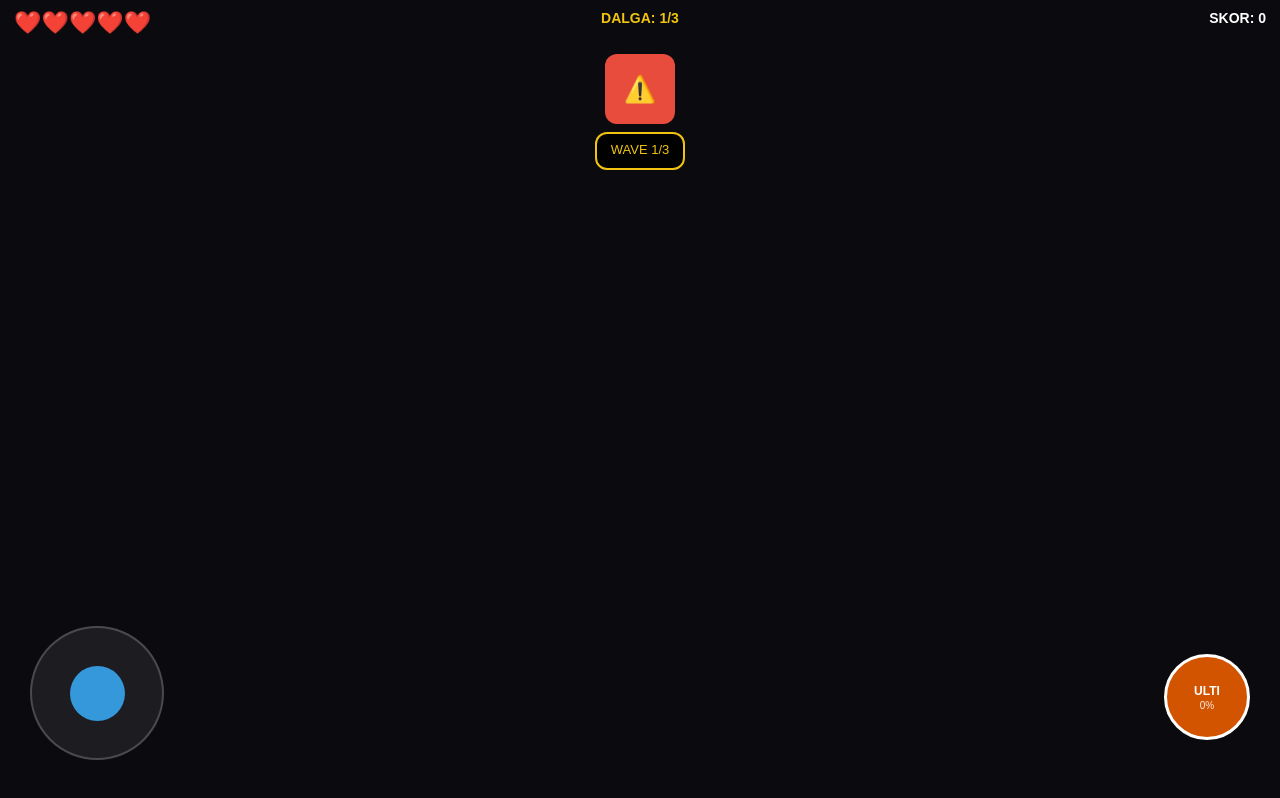
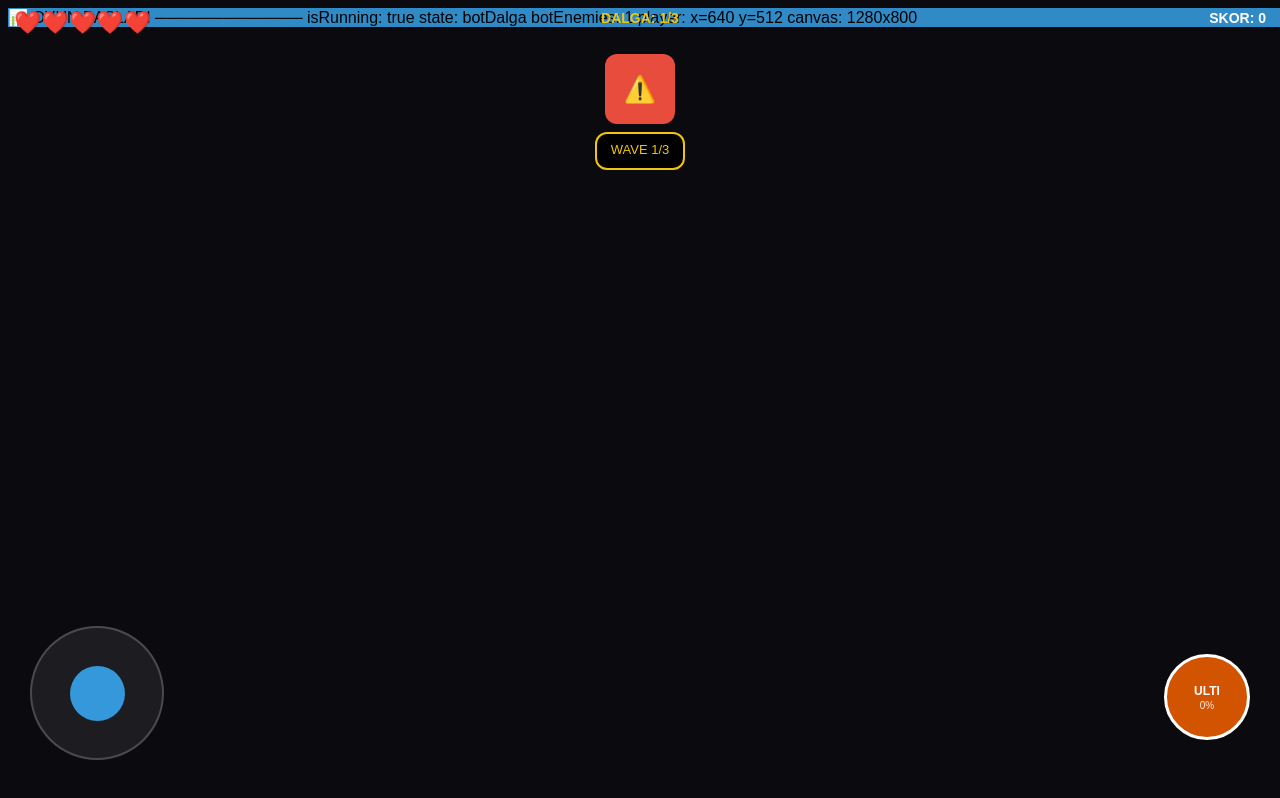
Before and after one commit to Enes790/fix3, a plain HTML site: page index.html in a window 1280 px wide. Both pictures are taken after a click on the button "BAŞLA". Drawn offline with Linux system fonts and the light colour scheme.

Commit message:
Update index.html

```diff
--- a/index.html
+++ b/index.html
@@ -9,7 +9,7 @@
 <body>
 
 <!-- ============================================================ -->
-<!-- YÜKLEME PANELİ - Dosyalar yüklenirken görünür -->
+<!-- YÜKLEME PANELİ -->
 <!-- ============================================================ -->
 <div id="yuklemePaneli">
     <h2>📚 Sistem Başlatılıyor</h2>
@@ -18,7 +18,12 @@
 </div>
 
 <!-- ============================================================ -->
-<!-- OYUN ALANI - Yükleme bitince görünür -->
+<!-- HATA PANELİ (ekranda hata gösterir) -->
+<!-- ============================================================ -->
+<div id="hataPanel"></div>
+
+<!-- ============================================================ -->
+<!-- OYUN ALANI -->
 <!-- ============================================================ -->
 <div id="oyunAlani" style="display:none;">
 
@@ -68,23 +73,15 @@
 <!-- YÜKLEME TAKİP SİSTEMİ -->
 <!-- ============================================================ -->
 <script>
-    // Yüklenen dosyaları burada tutacağız
     window.yuklenenDosyalar = [];
-
-    // Yüklenmesi gereken tüm dosyalar
     window.beklenenDosyalar = [
         'config', 'utils', 'questions', 'input', 'ui',
         'player', 'bot', 'boss', 'bullet', 'game'
     ];
 
-    // Dosya yüklenince çağrılır - hem konsola hem ekrana yazar
     window.dosyaYuklendi = function(ad) {
         window.yuklenenDosyalar.push(ad);
-
-        // Konsola yaz
         console.log("[✓] " + ad + ".js yüklendi");
-
-        // Ekrana yaz
         const liste = document.getElementById('yuklemeListesi');
         if (liste) {
             const satir = document.createElement('div');
@@ -94,7 +91,6 @@
         }
     };
 
-    // Tüm dosyalar yüklendi mi kontrol et
     window.yuklemeKontrol = function() {
         const eksikler = window.beklenenDosyalar.filter(d => !window.yuklenenDosyalar.includes(d));
         const durum = document.getElementById('yuklemeDurum');
@@ -105,12 +101,9 @@
                 durum.style.color = '#2ecc71';
             }
             console.log("✓ Tüm dosyalar yüklendi");
-
-            // 0.5 saniye sonra paneli gizle, oyunu göster
             setTimeout(() => {
                 document.getElementById('yuklemePaneli').style.display = 'none';
                 document.getElementById('oyunAlani').style.display = 'block';
-                // Canvas boyutunu yeniden ayarla
                 if (typeof resizeCanvas === 'function') resizeCanvas();
             }, 500);
         } else {
@@ -148,5 +141,63 @@
     window.yuklemeKontrol();
 </script>
 
+<!-- ============================================================ -->
+<!-- HATA YAKALAYICI - Ekranda hata gösterir -->
+<!-- ============================================================ -->
+<script>
+    // Tüm hataları ekranda göster
+    window.addEventListener('error', (e) => {
+        const panel = document.getElementById('hataPanel');
+        panel.style.display = 'block';
+        panel.style.background = 'rgba(231,76,60,0.95)';
+        panel.textContent += '❌ HATA:\n';
+        panel.textContent += 'Dosya: ' + (e.filename || '?').split('/').pop() + '\n';
+        panel.textContent += 'Satır: ' + (e.lineno || '?') + '\n';
+        panel.textContent += 'Mesaj: ' + (e.message || '?') + '\n\n';
+    });
+
+    // Sayfa yüklendikten 2 saniye sonra durum bilgisi
+    setTimeout(() => {
+        const panel = document.getElementById('hataPanel');
+        if (panel.style.display === 'block') return; // hata varsa dokunma
+
+        let durum = '📊 DURUM\n';
+        durum += '─────────────\n';
+        durum += 'Yüklenen: ' + (window.yuklenenDosyalar || []).length + '/10\n';
+        durum += 'gameState: ' + (typeof gameState !== 'undefined' ? '✓' : '✗') + '\n';
+        durum += 'player: ' + (typeof player !== 'undefined' ? 'x=' + Math.round(player.x) + ' y=' + Math.round(player.y) : '✗') + '\n';
+        durum += 'botEnemies: ' + (typeof botEnemies !== 'undefined' ? botEnemies.length : '✗') + '\n';
+        durum += 'canvas: ' + (typeof canvas !== 'undefined' ? canvas.width + 'x' + canvas.height : '✗') + '\n';
+        durum += 'arena: ' + (typeof arena !== 'undefined' ? arena.w + 'x' + arena.h : '✗') + '\n';
+        panel.textContent = durum;
+        panel.style.background = 'rgba(52,152,219,0.9)';
+        panel.style.display = 'block';
+    }, 2000);
+
+    // BAŞLA butonuna basınca durumu güncelle
+    window.addEventListener('load', () => {
+        setTimeout(() => {
+            const startBtn = document.getElementById('startButton');
+            if (startBtn) {
+                startBtn.addEventListener('click', () => {
+                    setTimeout(() => {
+                        const panel = document.getElementById('hataPanel');
+                        let durum = '📊 OYUN BAŞLADI\n';
+                        durum += '─────────────\n';
+                        durum += 'isRunning: ' + (typeof gameState !== 'undefined' ? gameState.isRunning : '✗') + '\n';
+                        durum += 'state: ' + (typeof gameState !== 'undefined' ? gameState.state : '✗') + '\n';
+                        durum += 'botEnemies: ' + (typeof botEnemies !== 'undefined' ? botEnemies.length : '✗') + '\n';
+                        durum += 'player: ' + (typeof player !== 'undefined' ? 'x=' + Math.round(player.x) + ' y=' + Math.round(player.y) : '✗') + '\n';
+                        durum += 'canvas: ' + (typeof canvas !== 'undefined' ? canvas.width + 'x' + canvas.height : '✗') + '\n';
+                        panel.textContent = durum;
+                        panel.style.background = 'rgba(52,152,219,0.9)';
+                        panel.style.display = 'block';
+                    }, 1500);
+                });
+            }
+        }, 2500);
+    });
+</script>
+
 </body>
 </html>
```
